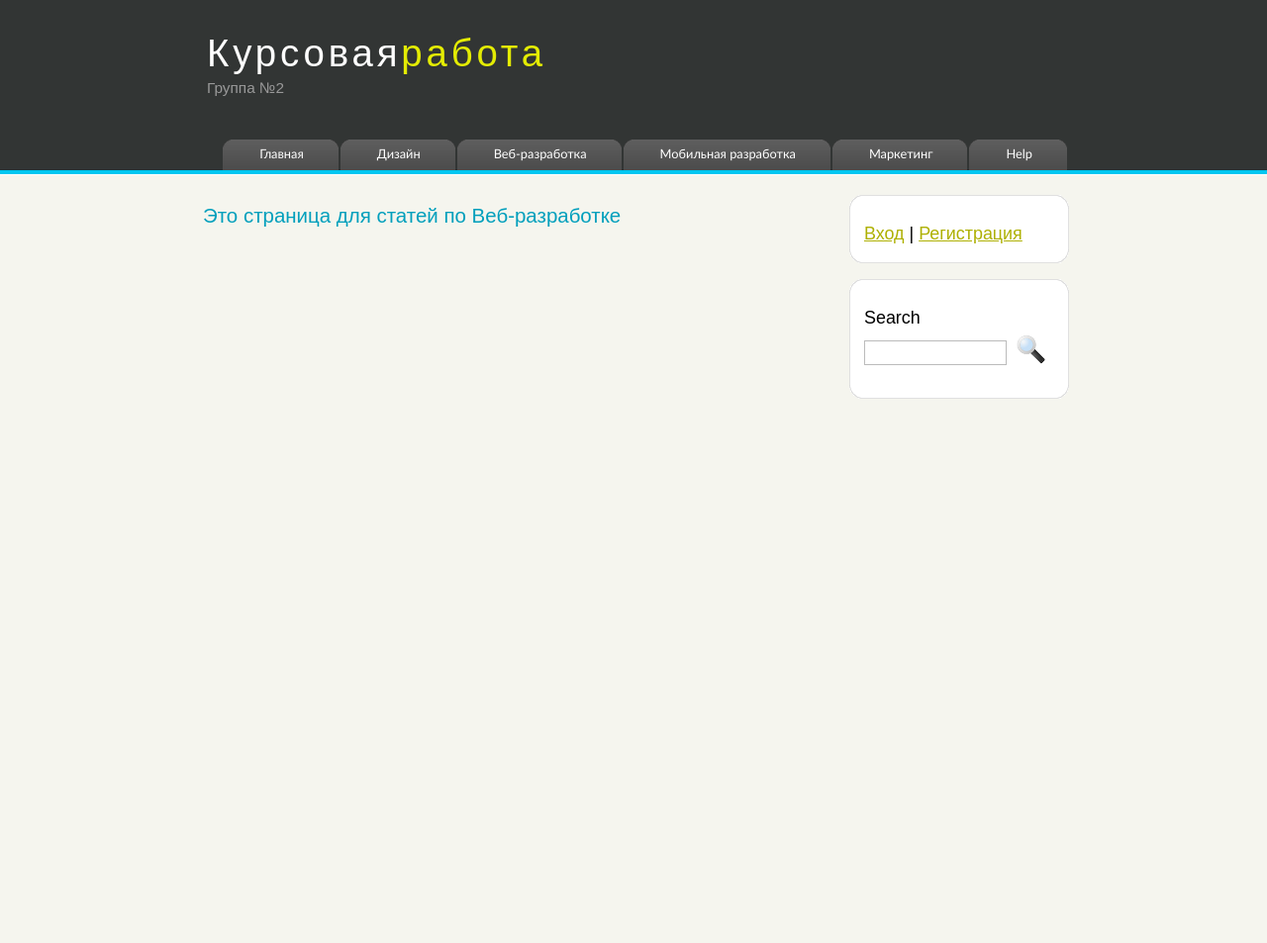
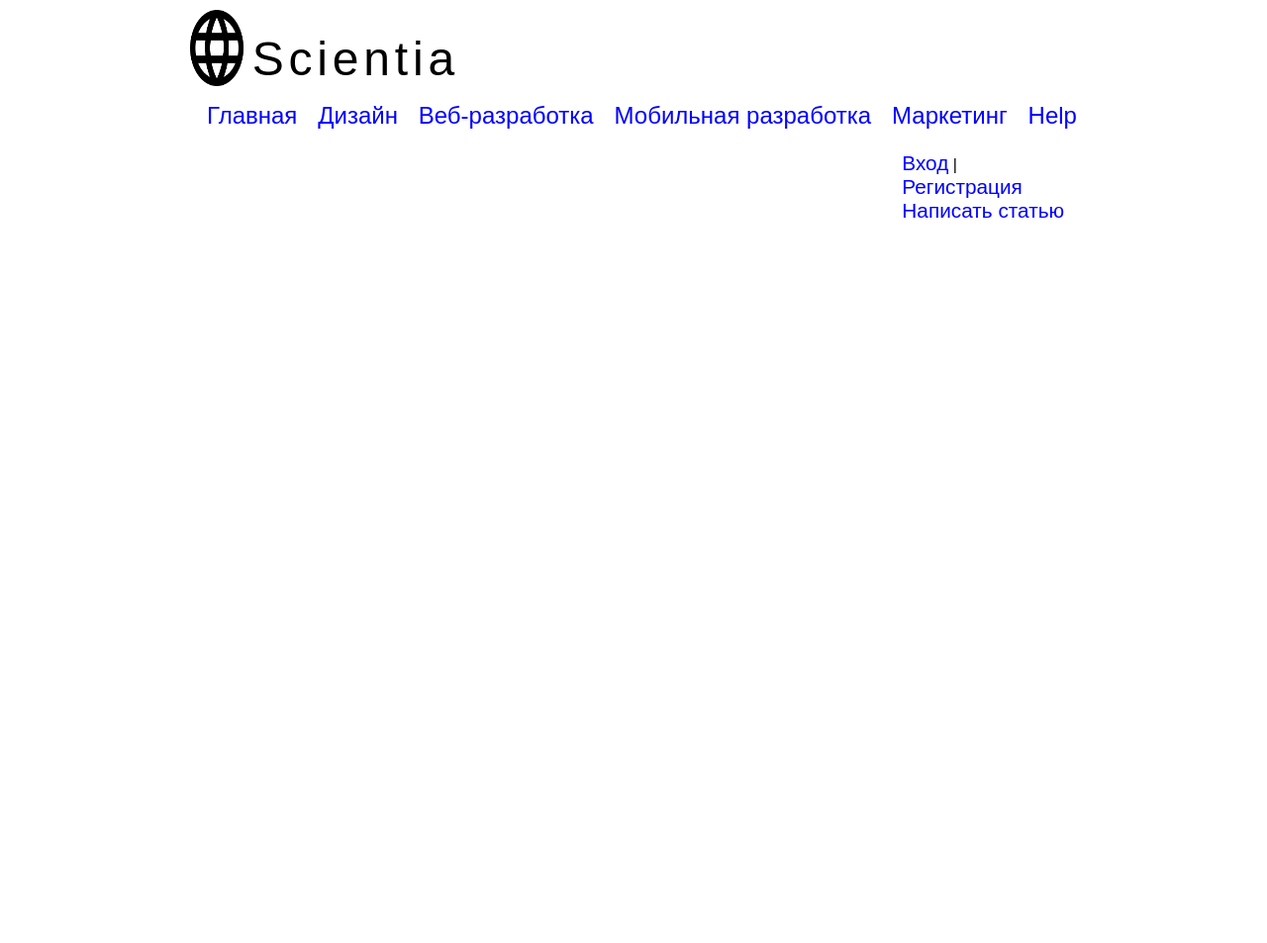
Before and after one commit to Serguchers/gb-team-project, a Django app: page /web-dev/ in a window 1280 px wide. Shown: the whole page at 99% size. Before the commit the page ends 403 px from the top, so only its background shows below. Run offline with Django 3.2, Linux system fonts and the light colour scheme; data comes from the database, SQL or seed files in the repository; data that the repository does not hold is empty; parts of the project's set-up code (start-up, migrations or seed data) failed here and were passed over.

Commit message:
style refactoring

```diff
--- a/finalproject/mainapp/templates/design.html
+++ b/finalproject/mainapp/templates/design.html
@@ -5,7 +5,6 @@
 {% endblock %}
 
 {% block body %}
-    <h2>Это страница для статей по дизайну</h2>
     {% for article in articles %}
         {% include 'includes/article.html' %}
     {% endfor %}
--- a/finalproject/mainapp/templates/includes/article.html
+++ b/finalproject/mainapp/templates/includes/article.html
@@ -3,9 +3,9 @@
         <h2><a href="{% url 'main:exact-article' article.pk %}">{{ article.title }}</a></h2>
     </div>
     <div>
-        {{ article.author }}
+        {{ article.category }}
     </div>
     <div>
-        {{ article.text|truncatewords:35}}
+        {{ article.text|truncatewords:100}}
     </div>
 </div>
--- a/finalproject/mainapp/templates/marketing.html
+++ b/finalproject/mainapp/templates/marketing.html
@@ -5,7 +5,6 @@
 {% endblock %}
 
 {% block body %}
-    <h2>Это страница для статей по маркетингу</h2>
     {% for article in articles %}
         {% include 'includes/article.html' %}
     {% endfor %}
--- a/finalproject/mainapp/templates/mobile_dev.html
+++ b/finalproject/mainapp/templates/mobile_dev.html
@@ -5,7 +5,6 @@
 {% endblock %}
 
 {% block body %}
-    <h2>Это страница для статей по мобильной разработке</h2>
     {% for article in articles %}
         {% include 'includes/article.html' %}
     {% endfor %}
--- a/finalproject/mainapp/templates/web_dev.html
+++ b/finalproject/mainapp/templates/web_dev.html
@@ -5,7 +5,6 @@
 {% endblock %}
 
 {% block body %}
-    <h2>Это страница для статей по Веб-разработке</h2>
     {% for article in articles %}
         {% include 'includes/article.html' %}
     {% endfor %}
--- a/finalproject/static/css/style.css
+++ b/finalproject/static/css/style.css
@@ -6,9 +6,11 @@ html
   padding: 0;}
 
 body
-{ font: normal .80em 'trebuchet ms', arial, sans-serif;
-  background: #F5F5EE;
-  color: #555;}
+{
+  margin-top: 10px;
+  font-family: Arial, Helvetica, sans-serif;
+  color: black;
+}
 
 p
 { padding: 0 0 20px 0;
@@ -18,19 +20,20 @@ img
 { border: 0;}
 
 h1, h2, h3, h4, h5, h6
-{ color: #362C20;
+{
+  color: #362C20;
   letter-spacing: 0em;
-  padding: 0 0 5px 0;}
+}
 
 h1, h2, h3
 { font: normal 170% 'century gothic', arial;
-  padding: 15px 0 5px 0;
   color: #000;}
 
 h2
 { font-size: 160%;
-  padding: 9px 0 5px 0;
-  color: #009FBC;}
+  color: blue;
+  padding-bottom: 5px;
+}
 
 h3
 { font-size: 140%;
@@ -38,30 +41,45 @@ h3
 }
 
 h4, h6
-{ color: #009FBC;
+{
+  color: #009FBC;
   padding: 0 0 5px 0;
   font: normal 110% arial;
-  text-transform: uppercase;}
+  text-transform: uppercase;
+}
 
 h5, h6
-{ color: #888;
+{
+  color: #888;
   font: normal 95% arial;
   letter-spacing: normal;
-  padding: 0 0 15px 0;}
+  padding: 0 0 15px 0;
+}
 
 a, a:hover
-{ outline: none;
-  text-decoration: underline;
-  color: #AEB002;}
+{
+  color:blue;
+  outline: none;
+  text-decoration: none;
+}
 
 a:hover
-{ text-decoration: none;}
+{
+  text-decoration: underline;
+}
 
 blockquote
-{ margin: 20px 0;
+{
+  margin: 20px 0;
   padding: 10px 20px 0 20px;
   border: 1px solid #E5E5DB;
-  background: #FFF;}
+  background: #FFF;
+}
+
+#header {
+  width: 70%;
+  margin: auto;
+}
 
 ul
 { margin: 2px 0 22px 17px;}
@@ -93,17 +111,19 @@ ol li
   text-align: center;
   margin: 20px auto;}
 
+
 #main, #logo, #menubar, #site_content, #footer
 { margin-left: auto;
   margin-right: auto;
 }
+#logo{
+  display: flex;
+}
+#logo img {
+  width: 6%;
+}
 
-#header
-
-{ background: #323534 url(../img/back.png) repeat-x;
-  height: 177px;}
-
-#logo
+/* #logo
 { width: 880px;
   position: relative;
   height: 140px;
@@ -112,7 +132,7 @@ ol li
 #logo #logo_text
 { position: absolute;
   top: 10px;
-  left: 0;}
+  left: 0;} */
 
 #logo h1, #logo h2
 { font: normal 300% 'century gothic', arial, sans-serif;
@@ -122,7 +142,6 @@ ol li
 
 #logo_text h1, #logo_text h1 a, #logo_text h1 a:hover
 { padding: 22px 0 0 0;
-  color: #FFF;
   letter-spacing: 0.1em;
   text-decoration: none;}
 
@@ -138,10 +157,23 @@ ol li
   color: #999;}
 
 #menubar
-{ width: 880px;
-  height: 46px;}
+{
+  margin-top: 1em;
+}
 
-ul#menu
+#menu {
+  display: flex;
+  justify-content: space-between;
+}
+#menu li {
+  text-align: center;
+  margin: 0 2px 0 2px;
+}
+#menu a {
+  font-size: 1.5em;
+  color: blue;
+}
+/* ul#menu
 { float: right;
   margin: 0;}
 
@@ -182,10 +214,10 @@ ul#menu li.selected a, ul#menu li.selected a:hover
   color: #FFF;}
 
 ul#menu li a:hover
-{ color: #E4EC04;}
+{ color: #E4EC04;} */
 
 #site_content
-{ width: 880px;
+{ width: 70%;
   overflow: hidden;
   margin: 20px auto 0 auto;
   padding: 0 0 10px 0;}
@@ -228,10 +260,13 @@ ul#menu li a:hover
 { margin: 0;}
 
 #content
-{ text-align: left;
-  width: 620px;
+{
+  margin: auto;
+  width: 70%;
+  height: 800px;
   padding: 0 0 0 5px;
-  float: left;}
+  display: flex;
+}
 
 #content ul
 { margin: 2px 0 22px 0px;}
@@ -338,6 +373,10 @@ table tr td
   color: #47433F;
   border-top: 1px solid #FFF;}
 
+#articles form {
+  margin-right: 3%;
+}
+
 textarea[name=text] {
   resize: none;
   width: 100%;
@@ -349,5 +388,23 @@ input[name=create-article]{
 }
 
 .article {
-  margin-top: 1em;
+  background: #FFF;
+  line-height: 1.5em;
 }
+.article a {
+  color: blue;
+  text-decoration: underline;
+}
+
+#articles {
+  width: 80%;
+}
+#side-content {
+  width: 20%;
+}
+
+.auth-pannel {
+}
+#side-content a {
+  font-size: 1.3em;
+}
--- a/finalproject/templates/base.html
+++ b/finalproject/templates/base.html
@@ -17,24 +17,24 @@
     <div id="main">
       <div id="header">
         <div id="logo">
+          <img src="{% static 'img/logo.png' %}">
           <div id="logo_text">
-            <h1><a href="/">Курсовая<span class="logo_colour">работа</span></a></h1>
-            <h2>Группа №2</h2>
+            <h1>Scientia</h1>
           </div>
         </div>
         <div id="menubar">
           <ul id="menu">
-            <li><a href="/main">Главная</a></li>
-            <li><a href="/design/">Дизайн</a></li>
-            <li><a href="/web-dev/">Веб-разработка</a></li>
-            <li><a href="/mobile-dev/">Мобильная разработка</a></li>
-            <li><a href="/marketing/">Маркетинг</a></li>
-            <li><a href="/help/">Help</a></li>
+            <a href="/main">Главная</a>
+            <a href="/design/">Дизайн</a>
+            <a href="/web-dev/">Веб-разработка</a>
+            <a href="/mobile-dev/">Мобильная разработка</a>
+            <a href="/marketing/">Маркетинг</a>
+            <a href="/help/">Help</a>
           </ul>
         </div>
       </div>
       <div id="content_header"></div>
-      <div id="site_content">
+      {% comment %} <div id="site_content">
         <div id="sidebar_container">
 
           <div class="sidebar">
@@ -62,9 +62,18 @@
             </div>
             <div class="sidebar_base"></div>
           </div>
-        </div>
+        </div> {% endcomment %}
         <div id="content">
+          <div id="articles">
           {% block body %}    {% endblock %}
+          </div>
+          <div id='side-content'>
+            <div class="auth-pannel">
+              <a href="/admin/">Вход</a> |
+              <a href="/registration/">Регистрация</a>
+            </div>
+            <a href="/create-article/">Написать статью</a>
+          </div>
 
         </div>
       </div>
```
Also changed, not shown: finalproject/static/img/logo.png (added).
